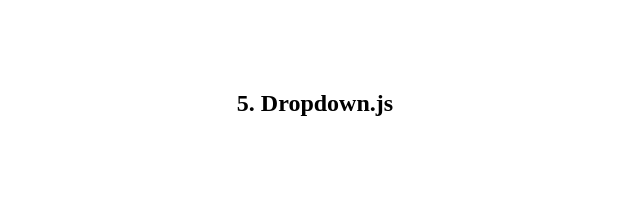
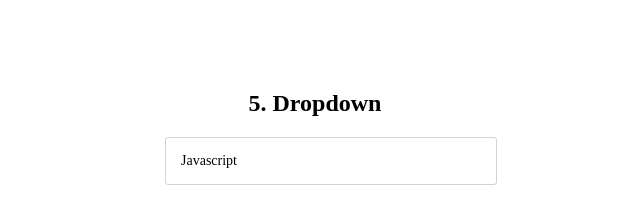
Before and after one commit to daseuls/wanted_pre_onboarding, a React (Create React App) app: page / in a window 1280 px wide. Shown: the part 876-1100 px from the top of the page, without its empty margins (325-965 px from the left). Before the commit the page ends 1063 px from the top, so only its background shows below. Built offline with nearby package versions, Linux system fonts and the light colour scheme.

Commit message:
feat:Dropdown.js 구현

```diff
--- a/src/components/Dropdown.js
+++ b/src/components/Dropdown.js
@@ -1,11 +1,70 @@
-import React from "react";
+import React, { useState, useRef } from "react";
 import styled from "styled-components";
+import { AiOutlineSearch } from "react-icons/ai";
 
 export default function Dropdown() {
+  const SELECT_ITEM = [
+    { id: 1, name: "Javascript" },
+    { id: 2, name: "Typescript" },
+    { id: 3, name: "C++" },
+    { id: 4, name: "C#" },
+    { id: 5, name: "Vue" },
+    { id: 6, name: "Python" },
+    { id: 7, name: "Java" },
+    { id: 8, name: "Php" },
+    { id: 9, name: "Swift" },
+    { id: 10, name: "Kotlin" },
+    { id: 11, name: "SQL" },
+  ];
+  const inputRef = useRef();
+  const [itemList, setItemList] = useState(SELECT_ITEM);
+  const [selectedItem, setSelectedItem] = useState(SELECT_ITEM[0].name);
+  const [isSelected, setIsSelected] = useState(false);
+
+  const onFilterItemList = () => {
+    setItemList(
+      [...SELECT_ITEM].filter((item) =>
+        item.name.includes(inputRef.current.value)
+      )
+    );
+  };
+
   return (
     <Container>
-      <Title>5. Dropdown.js</Title>
-      <DropdownContainer></DropdownContainer>
+      <Title>5. Dropdown</Title>
+      <DropdownContainer>
+        <DropdownSelect onClick={() => setIsSelected(!isSelected)}>
+          {selectedItem}
+        </DropdownSelect>
+        {isSelected ? (
+          <>
+            <DropdownSearchInputContainer>
+              <IconContainer>
+                <AiOutlineSearch size={16} color={"gray"} />
+              </IconContainer>
+              <DropdownSearchInput
+                ref={inputRef}
+                onChange={onFilterItemList}
+                placeholder="Search Symbol"
+              ></DropdownSearchInput>
+            </DropdownSearchInputContainer>
+            <DropdownItemsContainer>
+              {itemList.map((item) => (
+                <DropdownOption
+                  onClick={() => {
+                    setIsSelected(false);
+                    setSelectedItem(item.name);
+                  }}
+                  key={item.id}
+                  value={item.name}
+                >
+                  {item.name}
+                </DropdownOption>
+              ))}
+            </DropdownItemsContainer>
+          </>
+        ) : null}
+      </DropdownContainer>
     </Container>
   );
 }
@@ -13,11 +72,59 @@ export default function Dropdown() {
 const Container = styled.div`
   display: flex;
   flex-direction: column;
-  justify-content: center;
   align-items: center;
   margin: 50px 0;
+  height: 500px;
 `;
 
 const Title = styled.h2``;
 
-const DropdownContainer = styled.div``;
+const DropdownContainer = styled.div`
+  width: 300px;
+`;
+
+const DropdownSelect = styled.div`
+  width: 100%;
+  padding: 15px;
+  border: 1px solid lightgray;
+  border-radius: 3px;
+  cursor: pointer;
+  font-size: 14px;
+  margin-bottom: 5px;
+`;
+
+const DropdownOption = styled.option`
+  padding: 10px 30px;
+  font-size: 13px;
+  :hover {
+    background-color: #f2f2f2;
+  }
+`;
+
+const DropdownSearchInputContainer = styled.div`
+  display: flex;
+  align-items: center;
+  width: 330px;
+`;
+
+const IconContainer = styled.div`
+  position: absolute;
+  margin-left: 10px;
+`;
+
+const DropdownSearchInput = styled.input`
+  padding: 15px 30px;
+  outline: none;
+  border: 1px solid lightgray;
+  border-radius: 3px;
+  width: 100%;
+`;
+
+const DropdownItemsContainer = styled.div`
+  height: 200px;
+  overflow: auto;
+  border: 1px solid lightgray;
+  border-radius: 3px;
+  cursor: pointer;
+  width: 330px;
+`;
```
